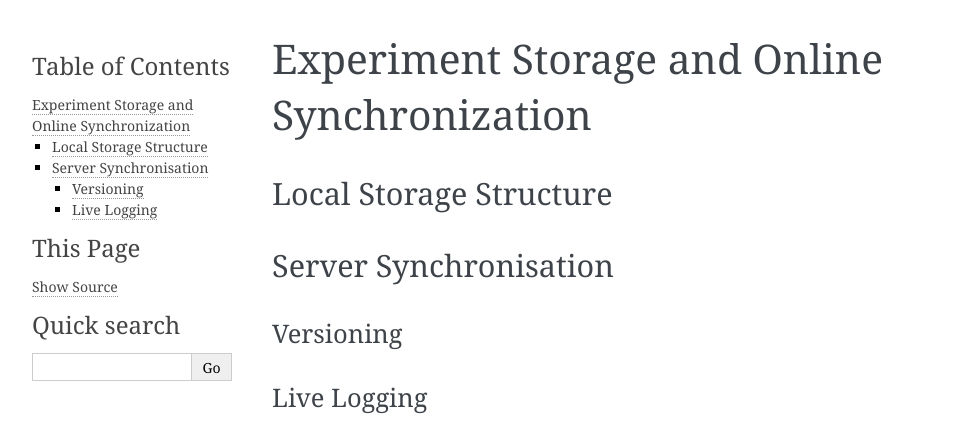
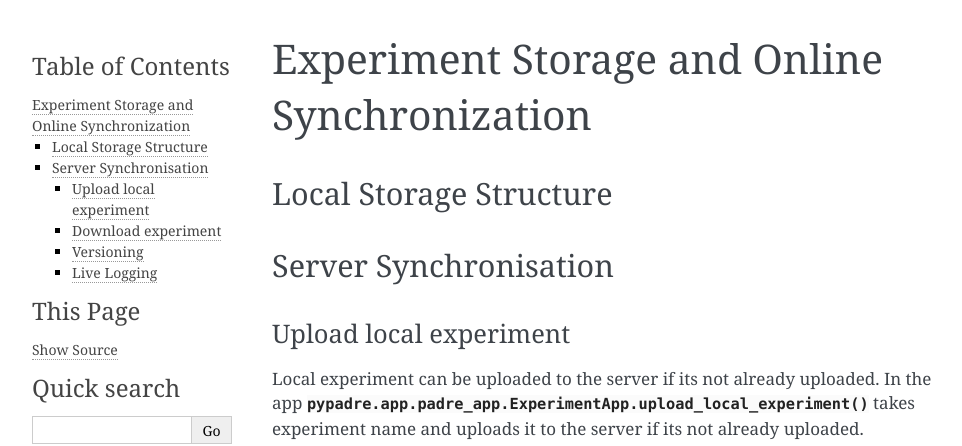
Before and after one commit to padas-lab-de/pypadre, a Sphinx documentation site: the page built from doc/source/storage_details.rst, in a window 1280 px wide. Shown: the top 446 px of the page, without its empty margins (148-1110 px from the left). Built offline with Sphinx 7.4.7, drawn with Linux system fonts in a browser that asks for light colours; pages that are not in the unit, such as notebooks, are missing from menus; some of the changed text lies outside the part shown.

Commit message:
Documentation for upload and download experiment added

```diff
--- a/doc/source/storage_details.rst
+++ b/doc/source/storage_details.rst
@@ -9,6 +9,26 @@
 Server Synchronisation
 ----------------------
 
+Upload local experiment
+***********************
+Local experiment can be uploaded to the server if its not already uploaded.
+In the app :func:`pypadre.app.padre_app.ExperimentApp.upload_local_experiment` takes experiment name and uploads
+it to the server if its not already uploaded.
+
+.. autofunction:: pypadre.app.padre_app.ExperimentApp.upload_local_experiment
+
+In the following example we create experiment on local, authenticate and then upload it to server
+
+.. literalinclude:: ../../tests/examples/example_upload_local_experiment.py
+
+Download experiment
+*******************
+Experiment from server can be downloaded on local if its not already exists.
+In the app :func:`pypadre.app.padre_app.ExperimentApp.download_remote_experiment` takes experiment id, name or url
+and downloads it to the local if its not already exists.
+
+.. autofunction:: pypadre.app.padre_app.ExperimentApp.download_remote_experiment
+
 
 Versioning
 **********
```
Also changed, not shown: 2 other files.
